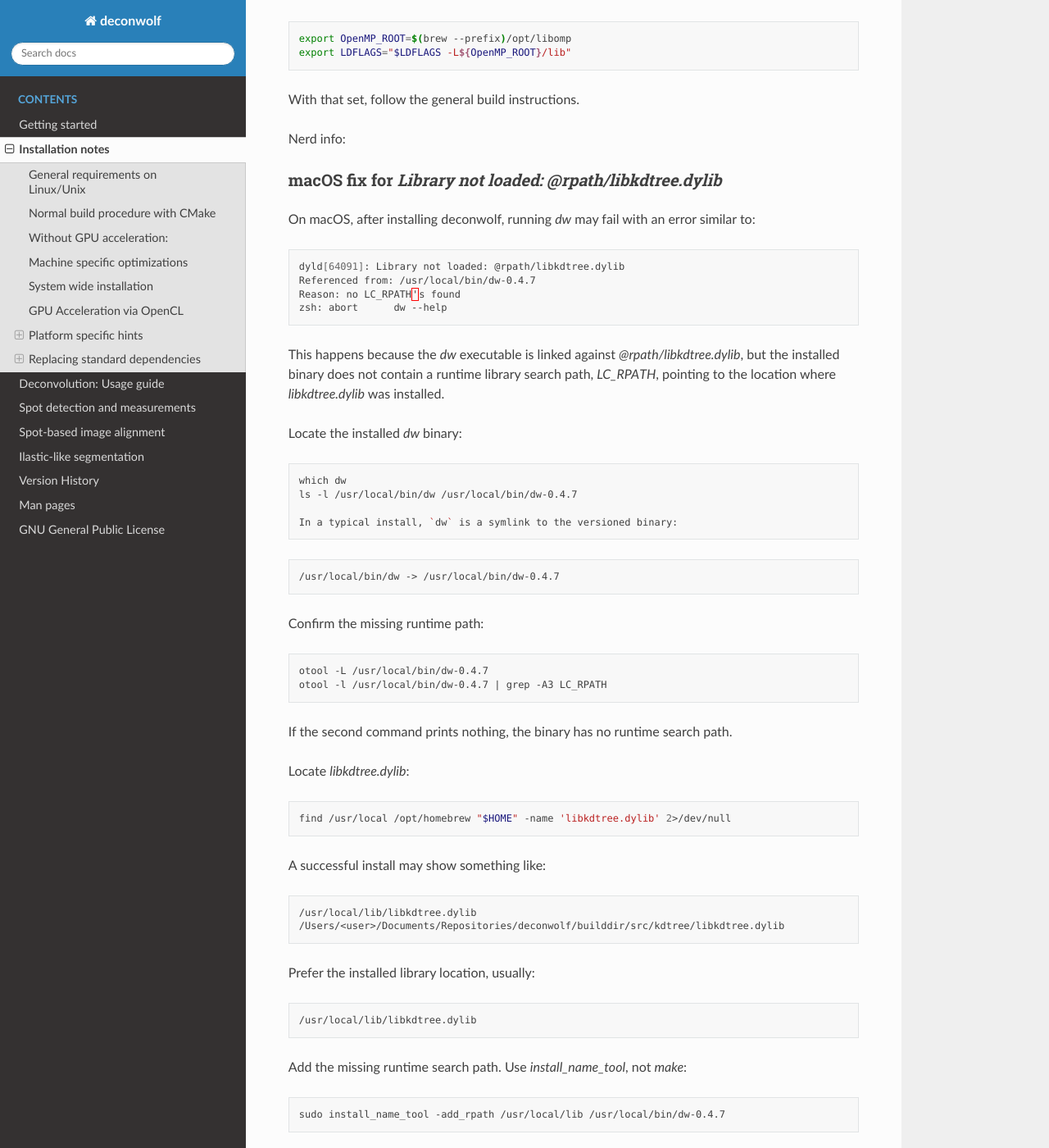
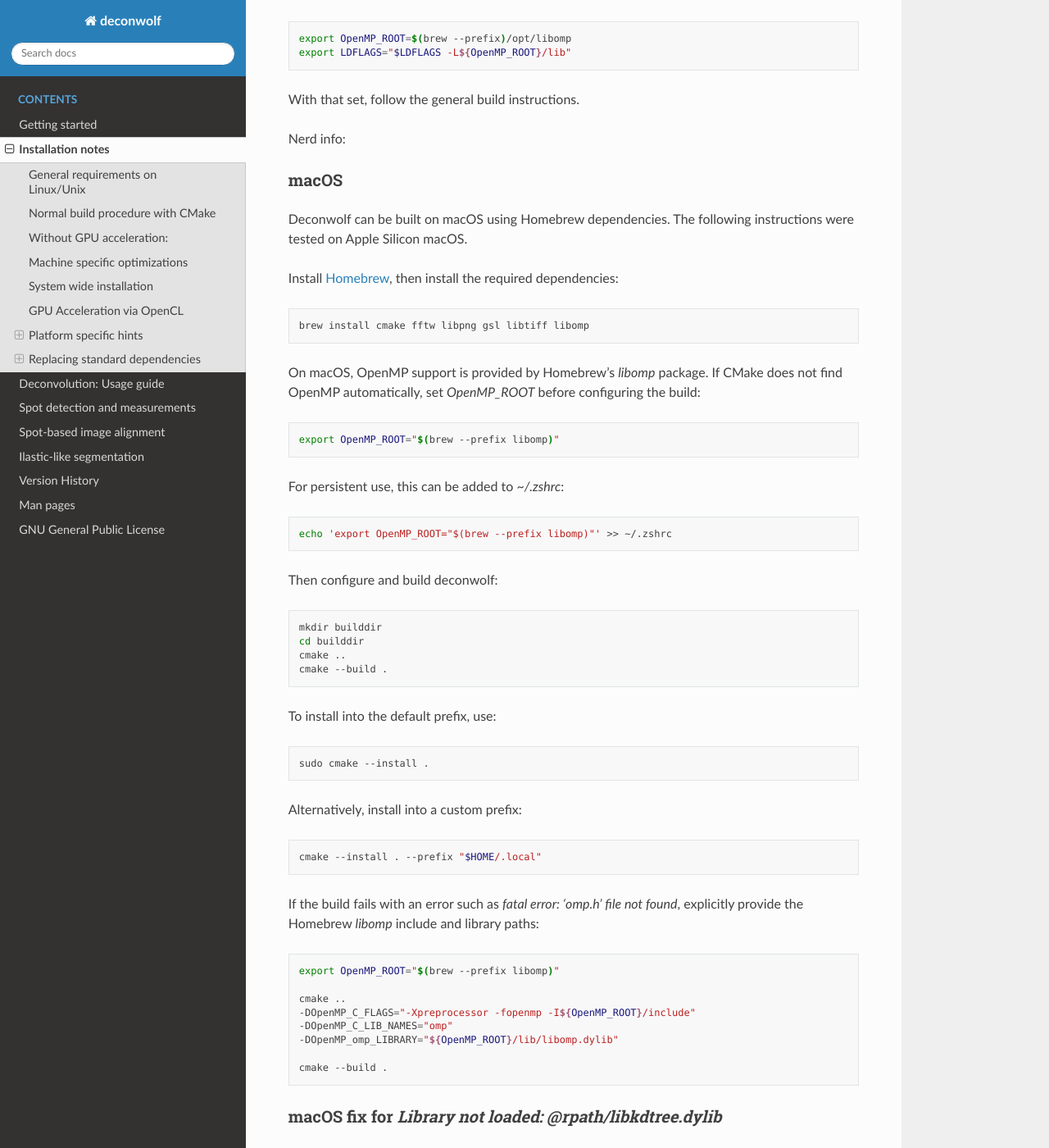
Before and after one commit to elgw/deconwolf, a Sphinx documentation site: the page built from doc/gh-pages/source/install.rst, in a window 1280 px wide and 1400 px high, scrolled down 2126 px. Shown: the whole window at 82% size. Built offline with Sphinx 7.4.7 and the Read the Docs theme 3.1.0, drawn with Linux system fonts in a browser that asks for light colours; some of the changed text lies outside the part shown.

Commit message:
doc macos update

```diff
--- a/doc/gh-pages/source/install.rst
+++ b/doc/gh-pages/source/install.rst
@@ -141,10 +141,71 @@
         /opt/homebrew/opt/libomp/lib/libomp.dylib (compatibility version 5.0.0, current version 5.0.0)
         /usr/lib/libz.1.dylib (compatibility version 1.0.0, current version 1.2.12)
 
+macOS
+^^^^^
+
+Deconwolf can be built on macOS using Homebrew dependencies. The following
+instructions were tested on Apple Silicon macOS.
+
+Install `Homebrew <https://brew.sh/>`__, then install the required dependencies:
+
+.. code:: shell
+
+   brew install cmake fftw libpng gsl libtiff libomp
+
+On macOS, OpenMP support is provided by Homebrew's `libomp` package. If CMake
+does not find OpenMP automatically, set `OpenMP_ROOT` before configuring the
+build:
+
+.. code:: shell
+
+   export OpenMP_ROOT="$(brew --prefix libomp)"
+
+For persistent use, this can be added to `~/.zshrc`:
+
+.. code:: shell
+
+   echo 'export OpenMP_ROOT="$(brew --prefix libomp)"' >> ~/.zshrc
+
+Then configure and build deconwolf:
+
+.. code:: shell
+
+   mkdir builddir
+   cd builddir
+   cmake ..
+   cmake --build .
+
+To install into the default prefix, use:
+
+.. code:: shell
+
+   sudo cmake --install .
+
+Alternatively, install into a custom prefix:
+
+.. code:: shell
+
+   cmake --install . --prefix "$HOME/.local"
+
+If the build fails with an error such as `fatal error: 'omp.h' file not
+found`, explicitly provide the Homebrew `libomp` include and library paths:
+
+.. code:: shell
+
+   export OpenMP_ROOT="$(brew --prefix libomp)"
+
+   cmake ..
+   -DOpenMP_C_FLAGS="-Xpreprocessor -fopenmp -I${OpenMP_ROOT}/include"
+   -DOpenMP_C_LIB_NAMES="omp"
+   -DOpenMP_omp_LIBRARY="${OpenMP_ROOT}/lib/libomp.dylib"
+
+   cmake --build .
+
 macOS fix for `Library not loaded: @rpath/libkdtree.dylib`
 ^^^^^^^^^^^^^^^^^^^^^^^^^^^^^^^^^^^^^^^^^^^^^^^^^^^^^^^^^^^^^
 
-On macOS, after installing deconwolf, running `dw` may fail with an error similar to:
+After installation, running `dw` may fail with an error similar to:
 
 .. code:: shell
 
@@ -153,25 +214,25 @@
    Reason: no LC_RPATH's found
    zsh: abort      dw --help
 
-This happens because the `dw` executable is linked against
-`@rpath/libkdtree.dylib`, but the installed binary does not contain a runtime
-library search path, `LC_RPATH`, pointing to the location where
-`libkdtree.dylib` was installed.
+This happens because the installed `dw` executable is linked against
+`@rpath/libkdtree.dylib`, but the binary does not contain a runtime library
+search path, `LC_RPATH`, pointing to the location where `libkdtree.dylib`
+was installed.
 
-Locate the installed `dw` binary:
+First, locate the installed `dw` binary:
 
 .. code:: shell
 
    which dw
    ls -l /usr/local/bin/dw /usr/local/bin/dw-0.4.7
 
-   In a typical install, `dw` is a symlink to the versioned binary:
+In a typical install, `dw` is a symlink to the versioned binary:
 
 .. code:: shell
 
    /usr/local/bin/dw -> /usr/local/bin/dw-0.4.7
 
-Confirm the missing runtime path:
+Then check whether the installed binary contains an RPATH:
 
 .. code:: shell
 
@@ -199,7 +260,7 @@
 
    /usr/local/lib/libkdtree.dylib
 
-Add the missing runtime search path. Use `install_name_tool`, not `make`:
+Add the missing runtime search path with `install_name_tool`:
 
 .. code:: shell
 
@@ -208,7 +269,7 @@
 If `libkdtree.dylib` is installed somewhere else, replace `/usr/local/lib`
 with the directory containing `libkdtree.dylib`.
 
-For example, if using Homebrew on Apple Silicon:
+For example, if using the Homebrew library directory on Apple Silicon:
 
 .. code:: shell
 
```
